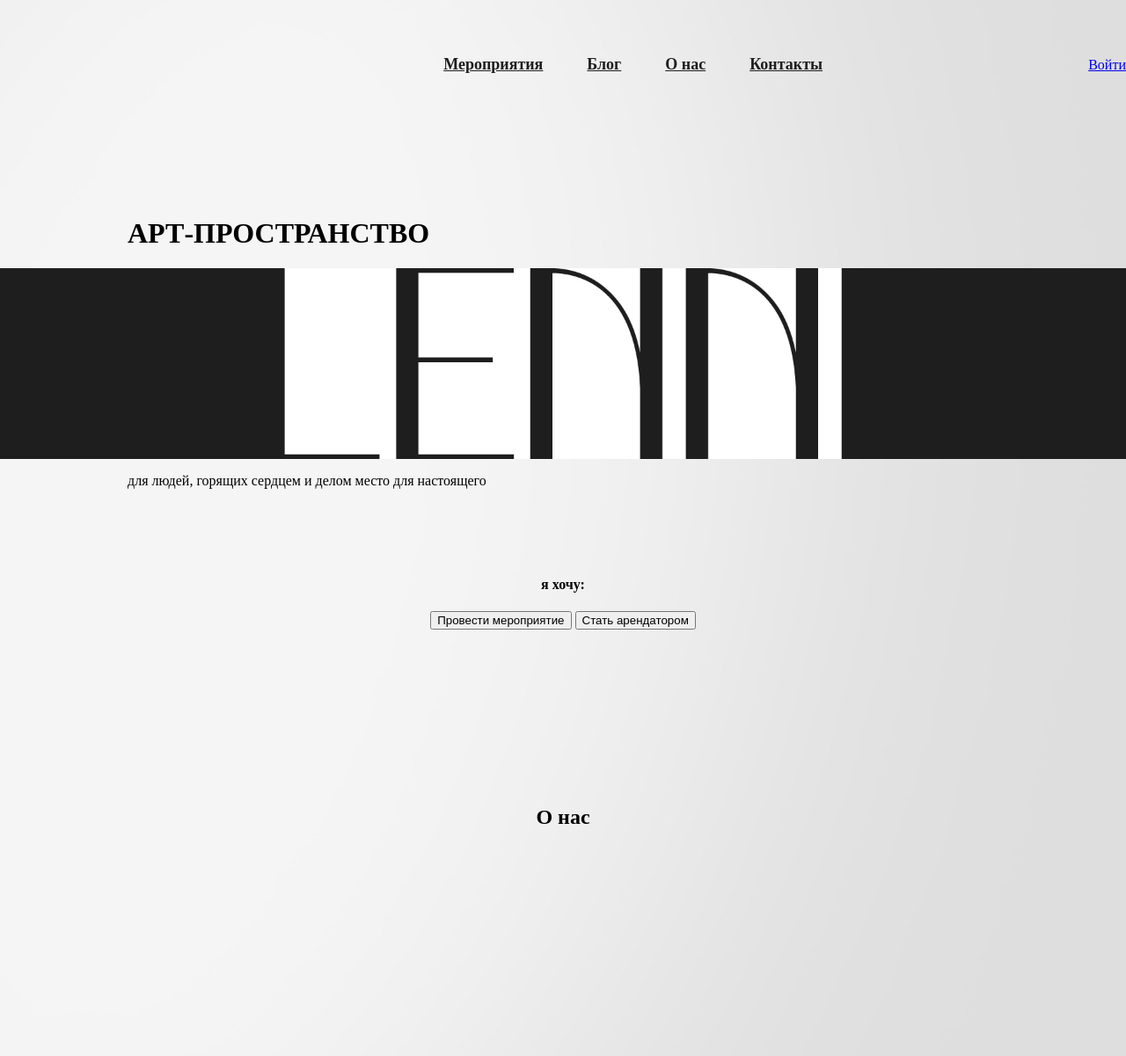
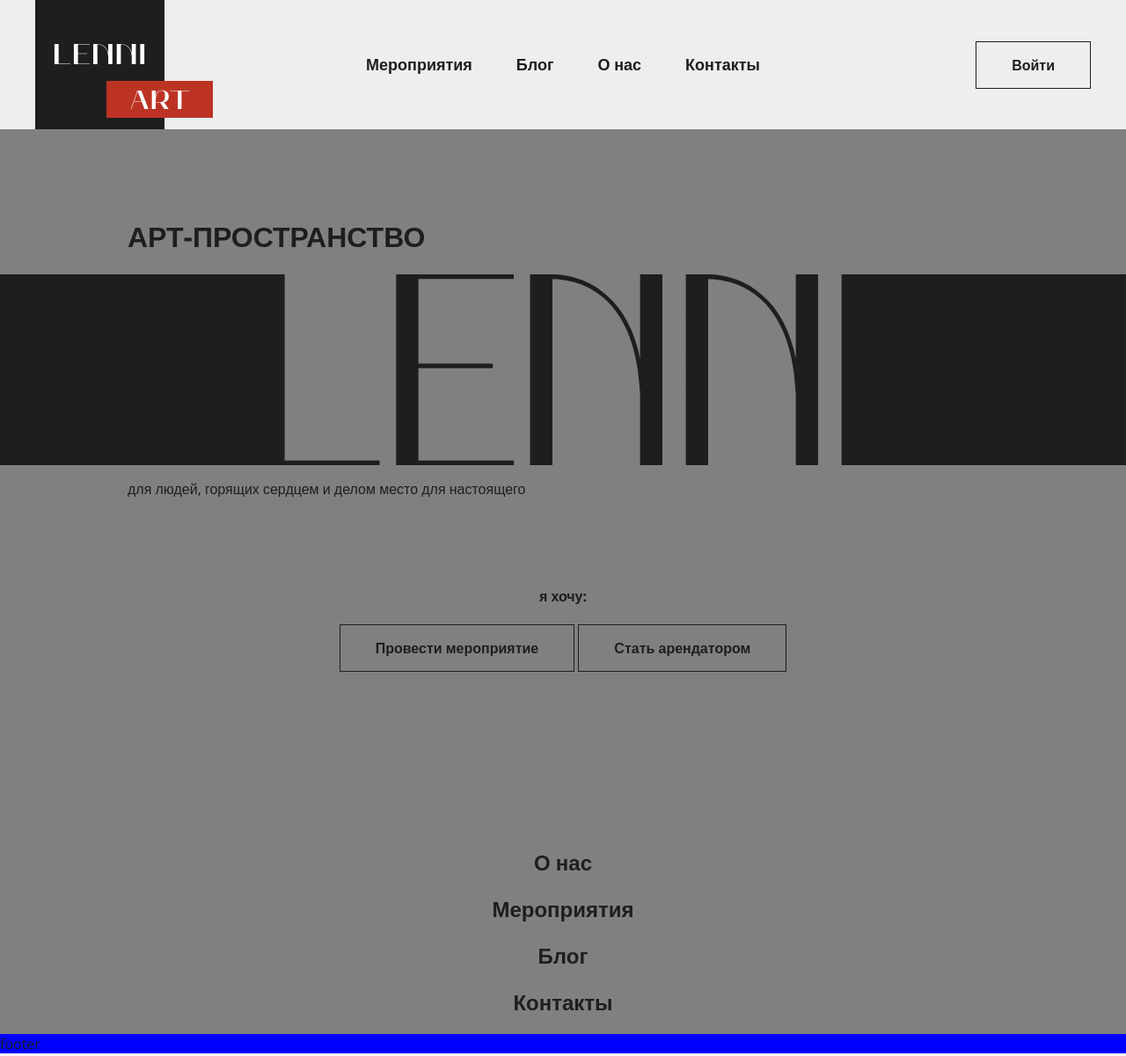
Before and after one commit to marm1234/marm1234.github.io, a plain HTML site: page index.html in a window 1280 px wide. Shown: the top 1201 px of the page at 88% size. Drawn offline with nearby package versions, Linux system fonts and the light colour scheme.

Commit message:
feat: implement header layout, navigation and button styles

```diff
--- a/index.html
+++ b/index.html
@@ -3,24 +3,33 @@
 <head>
     <meta charset="UTF-8">
     <title>Lenni</title>
+    <link rel="preconnect" href="https://fonts.googleapis.com">
+    <link rel="preconnect" href="https://fonts.gstatic.com" crossorigin>
+    <link href="https://fonts.googleapis.com/css2?family=Lora:ital,wght@400,500;1,400..700&family=Open+Sans:ital,wght@0,300..800;1,300..800&display=swap" rel="stylesheet">
     <link rel="stylesheet" href="styles/styles.css">
 </head>
 <body class="body">
     <header class="page-header">
-        <a class="page-header__logo" href="#"></a>
+        <div class="page-header__container">
+            <a class="page-header__logo" href="#">
+                <img class="page-header__logo-icon" src="img/logo.svg" alt="logo">
+            </a>
             <nav class="page-header__nav">
                 <a class="page-header__nav-link" href="#">Мероприятия</a>
                 <a class="page-header__nav-link" href="#">Блог</a>
                 <a class="page-header__nav-link" href="#">О нас</a>
                 <a class="page-header__nav-link" href="#">Контакты</a>
             </nav>
-        <a class="page-header__user-link" href="#">Войти</a>
+            <div class="page-header__right-block">
+                <a class="page-header__user-link btn" href="#">Войти</a>
+            </div>
+        </div>
     </header>
     <main class="main">
         <div class="home">
             <header class="main-header home__main-header">
                 <h1>АРТ-ПРОСТРАНСТВО</h1>
-                <img class="main-header__image" src="../img/LENNI.jpg" alt="Lenni">
+                <img class="main-header__image" src="img/LENNI.svg" alt="Lenni">
                 <p>для людей, горящих сердцем и делом
                         место для настоящего</p>
             </header>
@@ -56,7 +65,7 @@
         </div>
     </main>
     <footer class="page-footer">
-
+        footer
     </footer>
 </body>
 </html>
--- a/styles/styles.css
+++ b/styles/styles.css
@@ -1,31 +1,60 @@
+html,
 body {
+    width: 100%;
     margin: 0;
-    background-image: url("../img/page-bg1920.jpg");
-    background-repeat: no-repeat;
-    background-position: center top;
-    background-size: cover;
-    background-attachment: fixed;
+    padding: 0;
+}
+
+body {
+    box-sizing: border-box;
+    display: flex;
+    flex-direction: column;
+    min-height: 100vh;
+    padding-top: 147px;
+    font-family: "Open Sans", sans-serif;
+    font-size: 16px;
+    line-height: 1.375;
+    color: #1F1E1E;
 }
 
 .page-header {
+    position: fixed;
+    top: 0;
+    left: 0;
+    width: 100%;
+    height: 147px;
+    background-color: rgba(222, 222, 222, 0.5);
+    backdrop-filter: blur(20px);
+    z-index: 100;
+}
+
+.page-header__container {
+    box-sizing: border-box;
     display: flex;
     align-items: center;
-    justify-content: space-between;
-    max-width: 1400px;
     width: 100%;
+    max-width: 1414px;
     margin: 0 auto;
-    position: sticky;
-    top: 0;
+    padding-left: 40px;
+    padding-right: 40px;
 }
 
 .page-header__logo {
+    flex-shrink: 0;
+    font-size: 0;
     width: 202px;
     height: 147px;
-    display: block;
+}
+
+.page-header__logo-icon {
+    width: 100%;
+    height: 100%;
 }
 
 .page-header__nav {
     display: flex;
+    align-items: baseline;
+    margin: 0 auto;
     gap: 50px;
 }
 
@@ -33,7 +62,49 @@ body {
     color: #1F1E1E;
     font-weight: 600;
     font-size: 18px;
+    line-height: 1.38;
+    text-decoration: none;
+    transition: color 0.2s;
+}
+
+.page-header__nav-link:hover {
+    color: #bc3324;
+}
+
+.page-header__right-block {
+    display: flex;
+    justify-content: flex-end;
+    align-items: center;
+    width: 202px;
+}
+
+.btn {
+    display: inline-flex;
+    box-sizing: border-box;
+    padding: 15px 40px;
+    border: 1px solid #1f1e1e;
+    text-decoration: none;
+    background-color: transparent;
+    outline: none;
+    color: #1F1E1E;
+    font-family: "Open Sans", sans-serif;
+    font-weight: 600;
+    font-size: 16px;
+    line-height: 1.375;
     text-align: center;
+    overflow: hidden;
+    cursor: pointer;
+    transition: background-color 0.2s, color 0.2s;
+}
+
+.btn:hover {
+    background-color: #1F1E1E;
+    color: #ffffff;
+}
+
+.main {
+    flex: 1 0 auto;
+    background-color: grey;
 }
 
 .home {}
@@ -61,27 +132,11 @@ body {
 .offers {
 }
 
-
-.home__about {
-    max-width: 624px;
-    margin: 0 auto 2057px;
-}
-
-.home__upcoming {
-    max-width: 624px;
-    margin: 0 auto 1118px;
-}
-
-.home__listing {
-    max-width: 624px;
-    margin: 0 auto 1463px;
-}
-
-.home__contacts {
-    max-width: 624px;
-    margin: 0 auto 1698px;
-}
-
 .section-title {
     text-align: center
 }
+
+.page-footer {
+    flex: 0 0 auto;
+    background-color: blue;
+}
```
Also changed, not shown: img/LENNI.jpg (deleted), img/LENNI.svg (added), img/logo.svg (added). Lines whose indentation alone changed are shown as unchanged.
